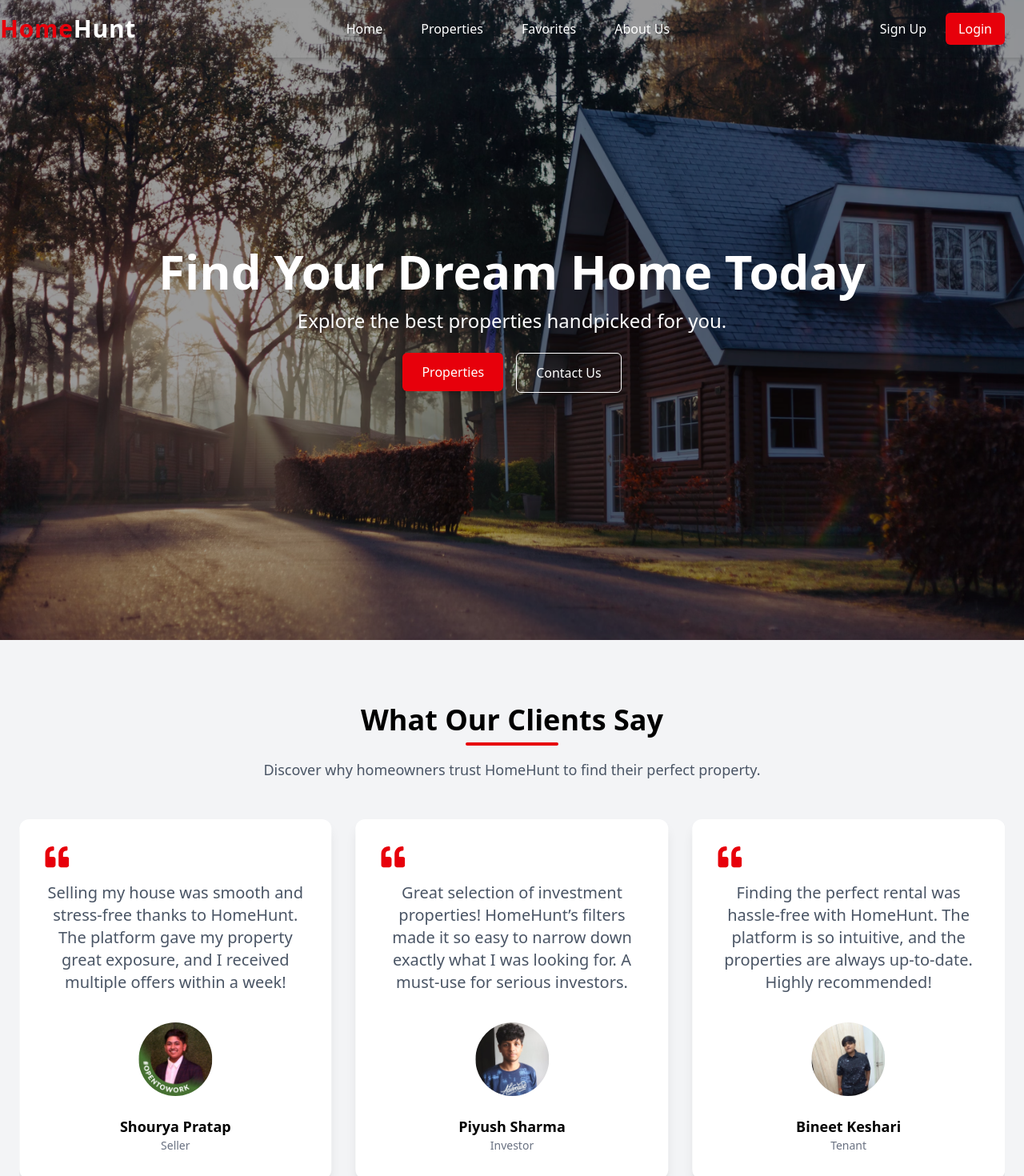
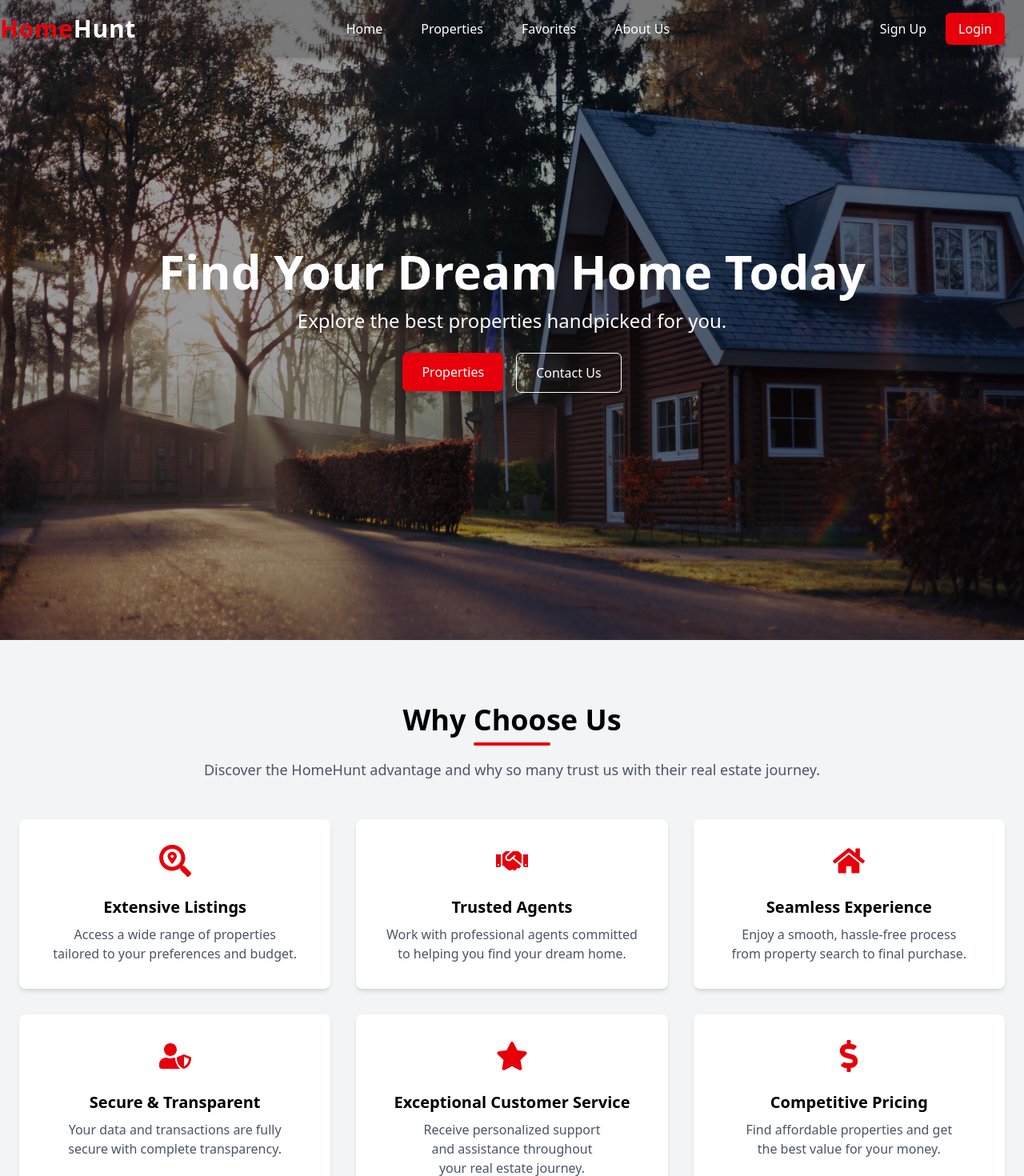
Before and after one commit to Anshuman-utd/HomeHunt-CapstoneProject, a Next.js app: page / in a window 1280 px wide. Shown: the top 1470 px of the page at 80% size. Built offline with nearby package versions, Linux system fonts and the light colour scheme.

Commit message:
made the why choose us section

```diff
--- a/app/components/Navbar.js
+++ b/app/components/Navbar.js
@@ -11,7 +11,7 @@
   };
 
   return (
-    <nav className="bg-transparent shadow-md fixed top-0 left-0 right-0 z-50">
+    <nav className="bg-black/20 shadow-md fixed top-0 left-0 right-0 z-50">
       <div className="container mx-auto flex justify-between items-center py-4">
 
         <Link href="/" className="text-3xl font-extrabold text-red-600 tracking-wide">
@@ -19,10 +19,10 @@
         </Link>
 
         <div className="hidden md:flex space-x-12 items-center">
-          <Link href="/" className="   text-white hover:text-red-600">Home</Link>
-          <Link href="/listings" className="  text-white hover:text-red-600">Properties</Link>
-          <Link href="/favorites" className="  text-white hover:text-red-600">Favorites</Link>
-          <Link href="/about" className="  text-white hover:text-red-600">About Us</Link>
+          <Link href="/" className="  font-medium text-white hover:text-red-600">Home</Link>
+          <Link href="/listings" className=" font-medium text-white hover:text-red-600">Properties</Link>
+          <Link href="/favorites" className=" font-medium text-white hover:text-red-600">Favorites</Link>
+          <Link href="/about" className=" font-medium text-white hover:text-red-600">About Us</Link>
         </div>
 
         <div className="flex items-center space-x-4 md:space-x-6">
@@ -38,7 +38,7 @@
 
           <div className="md:hidden">
             <button onClick={toggleMenu}>
-              <Menu size={28} />
+              <Menu size={28} className='text-white'/>
             </button>
           </div>
         </div>
--- a/app/components/Testimonials.js
+++ b/app/components/Testimonials.js
@@ -1,45 +1,51 @@
-'use client';
+"use client";
 
-import { Swiper, SwiperSlide } from 'swiper/react';
-import { Autoplay } from 'swiper/modules';
-import 'swiper/css';
-import 'swiper/css/autoplay';
+import { Swiper, SwiperSlide } from "swiper/react";
+import { Autoplay } from "swiper/modules";
+import "swiper/css";
+import "swiper/css/autoplay";
 import { FaQuoteLeft } from "react-icons/fa";
+import { FaArrowRight } from "react-icons/fa";
 
 const testimonials = [
   {
     id: 1,
     name: "Parthraj Singh",
     role: "Home Buyer",
-    testimonial: "HomeHunt made my property search effortless. I found my dream home within just a few days. The listings were detailed and accurate, and the support team was fantastic!",
+    testimonial:
+      "HomeHunt made my property search effortless. I found my dream home within just a few days. The listings were detailed and accurate, and the support team was fantastic!",
     image: "assets/parth.jpeg",
   },
   {
     id: 2,
     name: "Shourya Pratap",
     role: "Seller",
-    testimonial: "Selling my house was smooth and stress-free thanks to HomeHunt. The platform gave my property great exposure, and I received multiple offers within a week!",
+    testimonial:
+      "Selling my house was smooth and stress-free thanks to HomeHunt. The platform gave my property great exposure, and I received multiple offers within a week!",
     image: "assets/shourya.jpeg",
   },
   {
     id: 3,
     name: "Piyush Sharma",
     role: "Investor",
-    testimonial: "Great selection of investment properties! HomeHunt’s filters made it so easy to narrow down exactly what I was looking for. A must-use for serious investors.",
+    testimonial:
+      "Great selection of investment properties! HomeHunt’s filters made it so easy to narrow down exactly what I was looking for. A must-use for serious investors.",
     image: "assets/piyush.jpeg",
   },
   {
     id: 4,
     name: "Bineet Keshari",
     role: "Tenant",
-    testimonial: "Finding the perfect rental was hassle-free with HomeHunt. The platform is so intuitive, and the properties are always up-to-date. Highly recommended!",
+    testimonial:
+      "Finding the perfect rental was hassle-free with HomeHunt. The platform is so intuitive, and the properties are always up-to-date. Highly recommended!",
     image: "assets/bineet.jpeg",
   },
   {
     id: 5,
     name: "Shaurya Sharma",
     role: "Agent",
-    testimonial: "As a real estate agent, HomeHunt connected me with amazing clients. The user-friendly dashboard and lead management features saved me so much time!",
+    testimonial:
+      "As a real estate agent, HomeHunt connected me with amazing clients. The user-friendly dashboard and lead management features saved me so much time!",
     image: "assets/shaurya.jpeg",
   },
 ];
@@ -48,18 +54,14 @@
   return (
     <section className="py-20 bg-gray-100">
       <div className="max-w-7xl mx-auto px-6 text-center">
-      <h2 className="text-3xl md:text-4xl font-bold text-black-600 mb-2">
+        <h2 className="text-3xl md:text-4xl font-bold text-black-600 mb-2">
           What Our Clients Say
         </h2>
-
         {/* Small Red Underline */}
         <div className="w-29 h-1 bg-red-600 mx-auto mb-4 rounded"></div>
-
-        {/* Subtitle */}
         <p className="text-gray-600 mb-12 text-base md:text-lg">
           Discover why homeowners trust HomeHunt to find their perfect property.
         </p>
-
         <Swiper
           slidesPerView={1}
           spaceBetween={30}
@@ -79,10 +81,11 @@
               <div className="bg-white p-8 rounded-xl shadow-lg flex flex-col justify-between h-[450px]">
                 <FaQuoteLeft className="text-red-600 text-3xl mb-4" />
 
-                <p className="text-gray-600 flex-grow text-xl font-light">{item.testimonial}</p>
+                <p className="text-gray-600 flex-grow text-xl font-light">
+                  {item.testimonial}
+                </p>
 
                 <div className="flex flex-col items-center">
-                  {/* Updated: Bigger image */}
                   <img
                     src={item.image}
                     alt={item.name}
@@ -95,6 +98,16 @@
             </SwiperSlide>
           ))}
         </Swiper>
+        {/* Share Your Experience Button */}
+        <div className="flex justify-center mt-10">
+          <a
+            href="mailto:your-email@example.com" // <-- same as hero section contact button
+            className="flex items-center gap-2 bg-red-600 hover:bg-red-700 text-white  py-3 px-6 rounded-xl transition-all"
+          >
+            Share Your Experience
+            <FaArrowRight />
+          </a>
+        </div>
       </div>
     </section>
   );
--- /dev/null
+++ b/app/components/WhyChooseUs.js
@@ -0,0 +1,80 @@
+'use client';
+
+import { FaSearchLocation, FaHandshake, FaHome, FaUserShield, FaStar, FaDollarSign } from "react-icons/fa";
+
+const features = [
+    {
+        id: 1,
+        icon: <FaSearchLocation size={40} className="text-red-600" />,
+        title: "Extensive Listings",
+        description: "Access a wide range of properties tailored to your preferences and budget.",
+    },
+    {
+        id: 2,
+        icon: <FaHandshake size={40} className="text-red-600" />,
+        title: "Trusted Agents",
+        description: "Work with professional agents committed to helping you find your dream home.",
+    },
+    {
+        id: 3,
+        icon: <FaHome size={40} className="text-red-600" />,
+        title: "Seamless Experience",
+        description: "Enjoy a smooth, hassle-free process from property search to final purchase.",
+    },
+    {
+        id: 4,
+        icon: <FaUserShield size={40} className="text-red-600" />,
+        title: "Secure & Transparent",
+        description: "Your data and transactions are fully secure with complete transparency.",
+    },
+    {
+        id: 5,
+        icon: <FaStar size={40} className="text-red-600" />,
+        title: "Exceptional Customer Service",
+        description: "Receive personalized support and assistance throughout your real estate journey.",
+    },
+    {
+        id: 6,
+        icon: <FaDollarSign size={40} className="text-red-600" />,
+        title: "Competitive Pricing",
+        description: "Find affordable properties and get the best value for your money.",
+    },
+];
+
+const WhyChooseUs = () => {
+  return (
+    <section className="py-20 bg-gray-100">
+      <div className="max-w-7xl mx-auto px-6 text-center">
+
+        {/* Heading */}
+        <h2 className="text-3xl md:text-4xl font-bold text-black-600 mb-2">
+          Why Choose Us
+        </h2>
+
+        {/* Small Red Underline */}
+        <div className="w-24 h-1 bg-red-600 mx-auto mb-4 rounded"></div>
+
+        {/* Subtitle */}
+        <p className="text-gray-600 mb-12 text-base md:text-lg">
+          Discover the HomeHunt advantage and why so many trust us with their real estate journey.
+        </p>
+
+        {/* Feature Cards */}
+        <div className="grid gap-8 grid-cols-2 md:grid-cols-3 lg:grid-cols-3">
+          {features.map((feature) => (
+            <div key={feature.id} className="bg-white p-8 rounded-lg shadow-md hover:shadow-lg transition-all">
+              <div className="flex items-center justify-center mb-6">
+                {feature.icon}
+              </div>
+              <h4 className="text-xl font-semibold mb-2">{feature.title}</h4>
+              <p className="text-gray-600 text-balance  font-light ">{feature.description}</p>
+            </div>
+          ))}
+        </div>
+
+      </div>
+    </section>
+  );
+};
+
+export default WhyChooseUs;
--- a/app/page.js
+++ b/app/page.js
@@ -2,12 +2,14 @@
 import Navbar from "./components/Navbar";
 import Hero from "./components/Hero";
 import Testimonials from "./components/Testimonials";
+import WhyChooseUs from "./components/WhyChooseUs";
 
 export default function Home() {
   return (
     <div>
       <Navbar/>
       <Hero/>
+      <WhyChooseUs/>
       <Testimonials/>
     </div>
   );
```
